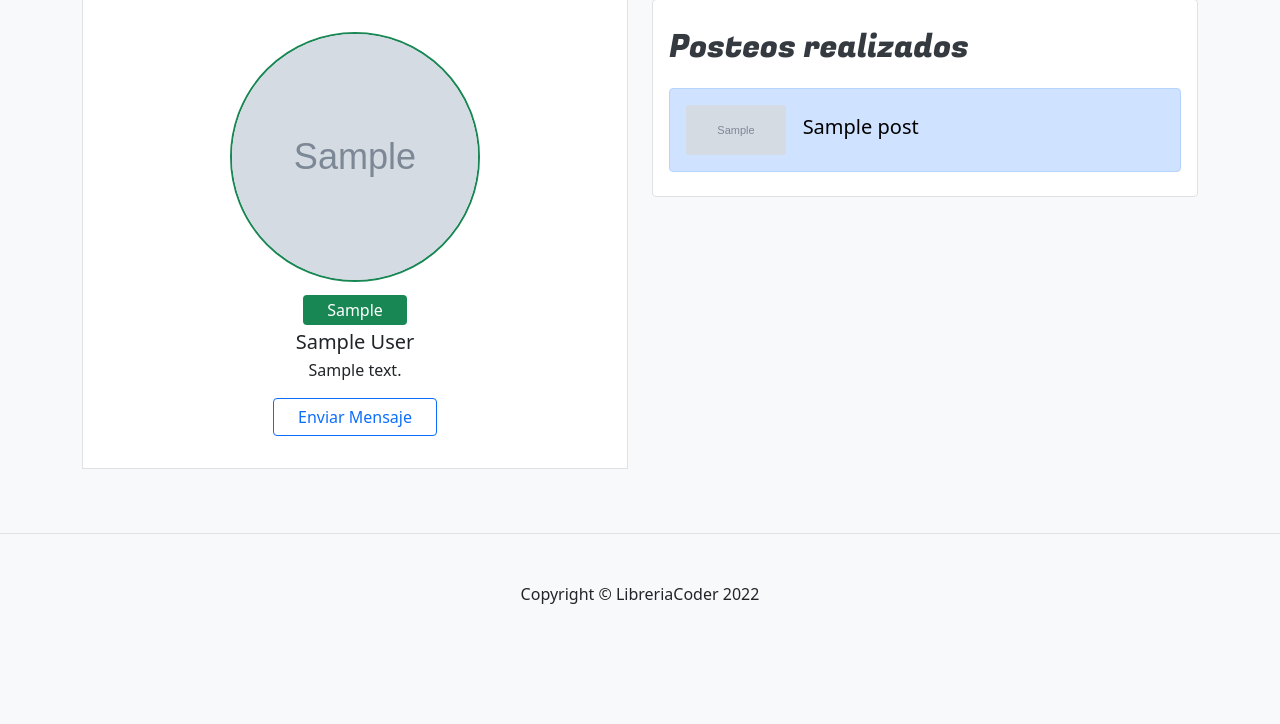
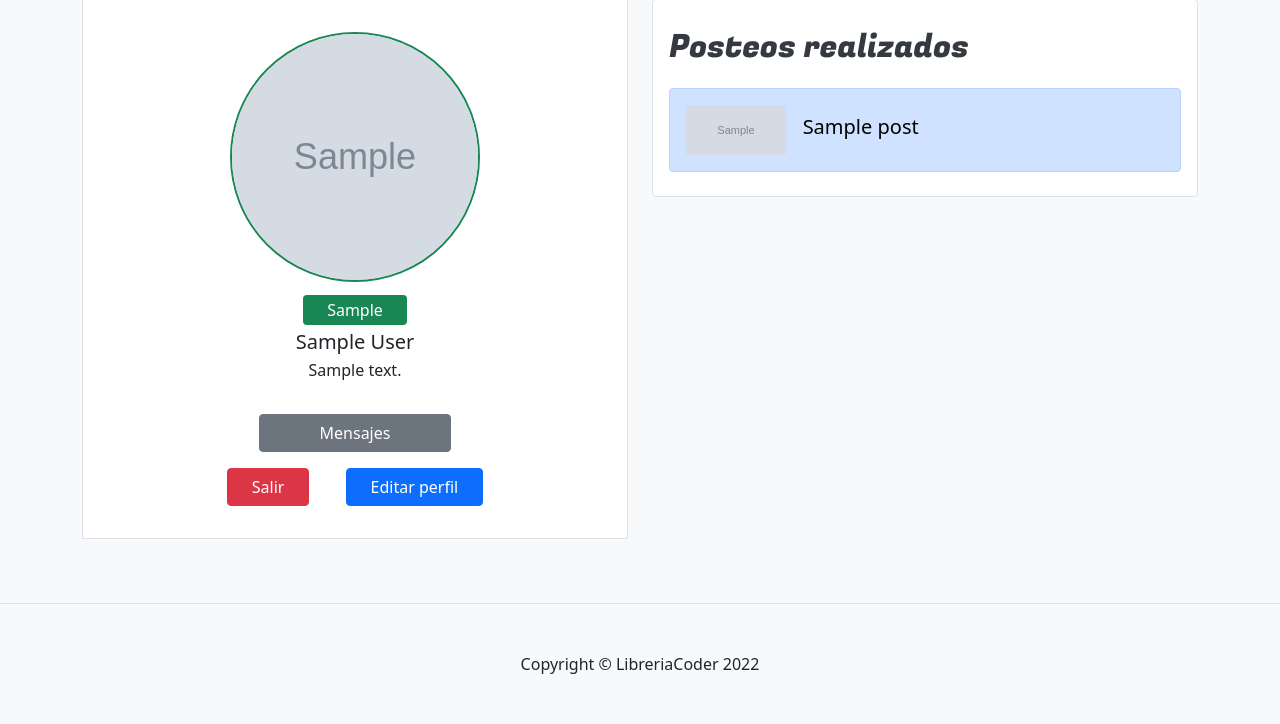
Before and after one commit to Alexmaxter/ProyectoFinal-BorsatoGodoyCruzp, a Django app: page /cuenta/perfil_usuario/1/ in a window 1280 px wide. Shown: the part 140-864 px from the top of the page. Before the commit the page ends 744 px from the top, so only its background shows below. Run offline with Django 4.2, Linux system fonts and the light colour scheme; a user stored in the database is signed in; tables that the repository leaves empty hold one stand-in row (values such as "Sample post"); grey boxes marked "Sample" are stand-in pictures; parts of the project's set-up code (start-up, migrations or seed data) failed here and were passed over; some libraries are stand-ins or nearby versions.

Commit message:
Version 013

```diff
--- a/CuentaApp/templates/CuentaApp/perfil_usuario.html
+++ b/CuentaApp/templates/CuentaApp/perfil_usuario.html
@@ -2,7 +2,7 @@
 {% load static %}
 
 {% block titulo %}
-<title>Perfil de {{usuario}}- BlogCoder</title>
+<title>Perfil - BlogCoder</title>
 {% endblock titulo %}
 
 {% block contenido %}
@@ -24,15 +24,14 @@
                 </div>
                 <div class="text-center mt-3">
 
-                    {% if usuario.user == masdatosusuarios.user  %}
-                        <span class="bg-success p-1 px-4 rounded text-white" style="text-transform: capitalize;">{{request.user.username}}</span>
+                    {% if request.user == masdatosusuarios.user  %}
+                    <span class="bg-success p-1 px-4 rounded text-white" style="text-transform: capitalize;">{{request.user}}</span>
+                    {% else %}
 
-                    {% elif usuario.user != None %}
-                        <span class="bg-success p-1 px-4 rounded text-white" style="text-transform: capitalize;">{{masdatosusuarios.user}}</span>
+                    <span class="bg-success p-1 px-4 rounded text-white" style="text-transform: capitalize;">{{usuario}}</span>
 
 
-                    {% else %}
-                    <span class="bg-success p-1 px-4 rounded text-white" style="text-transform: capitalize;">{{masdatosusuarios.user}}</span>
+
                     {% endif %}
 
 
@@ -54,7 +53,7 @@
 
 
                     <div class="buttons" >
-                        {% if request.id == masdatosusuarios.user.id %}
+                        {% if request.user.id == masdatosusuarios.user.id %}
                         <a class="btn btn-secondary px-4 ms-3" href="{#" style="width:40%; margin:1rem;">Mensajes</a>
                         {% else %}
                         <button class="btn btn-outline-primary px-4">Enviar Mensaje</button>
@@ -62,7 +61,7 @@
                     </div>
 
                     <div class="buttons" >
-                        {% if request.id == masdatosusuarios.user.id %}
+                        {% if request.user.id == masdatosusuarios.user.id %}
                         <a class="btn btn-danger px-4 ms-3" href={% url 'cerrar_sesion' %} style="margin: 0rem 1rem 0rem 1rem;;">Salir</a>
                         <a class="btn btn-primary px-4 ms-3" href={% url 'editar_perfil' %} style="margin: 0rem 1rem 0rem 1rem;">Editar perfil</a>
 
```
